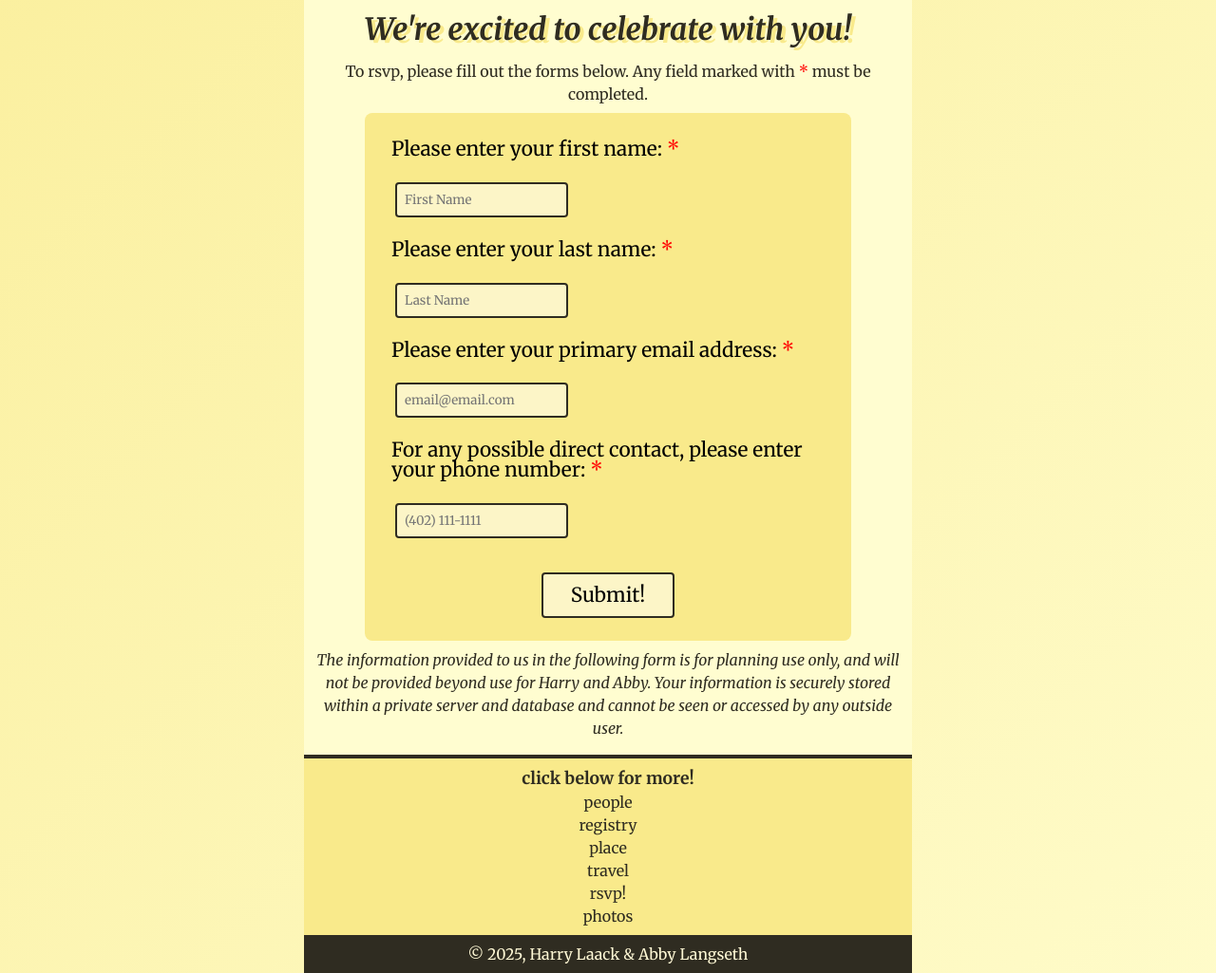
After one commit to hlaack/Wedding-Website, a Django app: page /wedding/rsvp.html in a window 1280 px wide. The commit adds this page. Shown: the part 281-1306 px from the top of the page at 95% size. Run offline with Django 4.2, Linux system fonts and the light colour scheme.

Commit message:
Finished password protection for RSVP form.
Integrated django server-side form validation, and set up a global password to access rsvp page. Next, going to add session interaction so that the user doesn't have to enter the password if their session is already valid.

```diff
--- a/wedding_website/rsvp/admin.py
+++ b/wedding_website/rsvp/admin.py
@@ -1,6 +1,7 @@
 from django.contrib import admin
 
-from .models import Family, Person
+from .models import Family, Person, RSVP_Protector
 
 admin.site.register(Family)
 admin.site.register(Person)
+admin.site.register(RSVP_Protector)
--- a/wedding_website/rsvp/static/css/styles.css
+++ b/wedding_website/rsvp/static/css/styles.css
@@ -702,3 +702,7 @@ input:focus {
 	}
 
 }
+
+.form-errors {
+	text-align: center;
+}
--- a/wedding_website/rsvp/templates/index.html
+++ b/wedding_website/rsvp/templates/index.html
@@ -94,7 +94,7 @@
                 <li><a href="#">registry</a></li>
                 <li><a href="#">place</a></li>
                 <li><a href="#">travel</a></li>
-                <li><a href="rsvp.html">rsvp!</a></li>
+                <li><a href="password_entry.html">rsvp!</a></li>
                 <li><a href="photos.html">photos</a></li>
             </ul>
         </nav>
--- a/wedding_website/rsvp/templates/people.html
+++ b/wedding_website/rsvp/templates/people.html
@@ -30,7 +30,7 @@
                     <li><a href="#">registry</a></li>
                     <li><a href="#">place</a></li>
                     <li><a href="#">travel</a></li>
-                    <li><a href="#">rsvp!</a></li>
+                    <li><a href="password_entry.html">rsvp!</a></li>
                     <li><a href="photos.html">photos</a></li>
                 </ul>
             </nav>
@@ -96,7 +96,7 @@
                 <li><a href="#">registry</a></li>
                 <li><a href="#">place</a></li>
                 <li><a href="#">travel</a></li>
-                <li><a href="rsvp.html">rsvp!</a></li>
+                <li><a href="password_entry.html">rsvp!</a></li>
                 <li><a href="photos.html">photos</a></li>
             </ul>
         </nav>
--- a/wedding_website/rsvp/templates/photos.html
+++ b/wedding_website/rsvp/templates/photos.html
@@ -31,7 +31,7 @@
                     <li><a href="#">registry</a></li>
                     <li><a href="#">place</a></li>
                     <li><a href="#">travel</a></li>
-                    <li><a href="rsvp.html">rsvp!</a></li>
+                    <li><a href="password_entry.html">rsvp!</a></li>
                 </ul>
             </nav>
 
@@ -66,7 +66,7 @@
                 <li><a href="#">registry</a></li>
                 <li><a href="#">place</a></li>
                 <li><a href="#">travel</a></li>
-                <li><a href="rsvp.html">rsvp!</a></li>
+                <li><a href="password_entry.html">rsvp!</a></li>
             </ul>
         </nav>
 
--- /dev/null
+++ b/wedding_website/rsvp/templates/rsvp.html
@@ -0,0 +1,102 @@
+<!DOCTYPE html>
+<html lang="en">
+
+<head>
+    <meta charset="UTF-8">
+    <meta name="viewport" content="width=device-width, initial-scale=1.0">
+    <title>Harry & Abby - Wedding Website</title>
+        <!-- TODO: ADD FAVICON -->
+    <!-- <link rel="icon" type="image/x-icon" href="/images/favicon.ico"> -->
+    {% load static %}
+    <link rel="stylesheet" type="text/css" href="{% static '/css/styles.css' %}">
+
+    <link rel="preconnect" href="https://fonts.googleapis.com">
+    <link rel="preconnect" href="https://fonts.gstatic.com" crossorigin>
+    <link href="https://fonts.googleapis.com/css2?family=Merriweather:ital,opsz,wght@0,18..144,300..900;1,18..144,300..900&display=swap" rel="stylesheet">
+
+</head>
+
+<body>
+
+    <div class="banner">
+
+        <h1><span class="pre_icon"><a href="index.html">Harry Laack & Abby Langseth</a></span><span class="ring_icon">💍</span></h1>
+
+        <div class="banner_nav">
+
+            <nav>
+                <ul>
+                    <li><a href="index.html">home</a></li>
+                    <li><a href="people.html">people</a></li>
+                    <li><a href="#">registry</a></li>
+                    <li><a href="#">place</a></li>
+                    <li><a href="#">travel</a></li>
+                    <li><a href="photos.html">photos</a></li>
+                </ul>
+            </nav>
+
+        </div>
+
+        {% load static %}
+        <img src={% static "images/temp/keyboard_double_arrow_left_48dp_000000_FILL0_wght400_GRAD0_opsz48.svg" %} alt="Menu icon." width="48" height="48">
+
+    </div>
+
+    <div class="rsvp_content">
+
+    <section class="content">
+
+    <div class="thumbnail"></div>
+
+    <section class="rsvp_text">
+
+        <h1>We're excited to celebrate with you!</h1>
+
+        <p>To rsvp, please fill out the forms below. Any field marked with <span class="required">*</span> must be completed.</p>
+
+    </section>
+
+    <form class="rsvp_form" action="/server/handle_form.js" method="post">
+
+        <label for="first_name">Please enter your first name: <span class="required">*</span></label><br>
+        <input type="text" id="first_name" name="first_name" placeholder="First Name"><br>
+        <label for="last_name">Please enter your last name: <span class="required">*</span></label><br>
+        <input type="text" id="last_name" name="last_name" placeholder="Last Name"><br>
+        <label for="email">Please enter your primary email address: <span class="required">*</span></label><br>
+        <input type="email" id="email" name="email" placeholder="email@email.com"><br>
+        <label for="phone_number">For any possible direct contact, please enter your phone number: <span class="required">*</span></label><br>
+        <input type="tel" id="phone_number" name="phone_number" placeholder="(402) 111-1111"><br>
+        <button type="submit" id="submit" name="submit">Submit!</button>
+
+    </form>
+
+    <div class="rsvp_clarification">
+        <p>The information provided to us in the following form is for planning use only, and will not be provided beyond use for Harry and Abby. Your information is securely stored within a private server and database and cannot be seen or accessed by any outside user.</p>
+    </div>
+
+    </div>
+
+    <div class="bottom_links rsvp_bottom_links">
+
+        <p>click below for more!</p>
+
+        <nav>
+            <ul>
+                <li><a href="#">people</a></li>
+                <li><a href="#">registry</a></li>
+                <li><a href="#">place</a></li>
+                <li><a href="#">travel</a></li>
+                <li><a href="#">rsvp!</a></li>
+                <li><a href="photos.html">photos</a></li>
+            </ul>
+        </nav>
+
+        <h3>&copy; 2025, Harry Laack & Abby Langseth</h3>
+
+    </div>
+
+    </section>
+
+</body>
+
+</html>
--- a/wedding_website/rsvp/urls.py
+++ b/wedding_website/rsvp/urls.py
@@ -6,5 +6,6 @@ urlpatterns = [
     path('people.html', views.people, name='people'),
     path('index.html', views.index, name='index'),
     path('photos.html', views.photos, name='photos'),
-    path('rsvp.html', views.password_entry, name='password_entry')
+    path('password_entry.html', views.rsvp_password_entry, name='password_entry'),
+    path('rsvp.html', views.rsvp_page, name='rsvp')
 ]
--- a/wedding_website/rsvp/views.py
+++ b/wedding_website/rsvp/views.py
@@ -10,5 +10,30 @@ def people(request):
 def photos(request):
     return render(request, 'photos.html')
 
-def password_entry(request):
-    return render(request, 'password_entry.html')
+# def password_entry(request):
+#     return render(request, 'password_entry.html')
+
+# def rsvp(request):
+#     return render(request, 'rsvp.html')
+
+from django.shortcuts import get_object_or_404
+from django.http import HttpResponseRedirect
+from django.urls import reverse
+from .forms import PasswordEntryForm
+
+def rsvp_password_entry(request):
+
+    if request.method == 'POST':
+
+        form = PasswordEntryForm(request.POST)
+
+        if form.is_valid():
+            return HttpResponseRedirect(reverse('rsvp'))
+
+    else:
+        form = PasswordEntryForm()
+
+    return render(request, 'password_entry.html', {'form': form})
+
+def rsvp_page(request):
+    return render(request, 'rsvp.html')
--- a/wedding_website/wedding_website/settings.py
+++ b/wedding_website/wedding_website/settings.py
@@ -124,3 +124,5 @@ STATIC_ROOT = 'F:/FILE STORAGE/DOCUMENTS/REPOS/Wedding-Website/wedding_website/r
 # https://docs.djangoproject.com/en/4.2/ref/settings/#default-auto-field
 
 DEFAULT_AUTO_FIELD = 'django.db.models.BigAutoField'
+
+RSVP_PASSWORD_HASH = 'pbkdf2_sha256$600000$LHGYPjVf8d44rTotSnCRCL$odrQpGZx2rjA5iHv/I1pzK6x+6jnB1CvSlnzO7gNvts='
--- a/wedding_website/wedding_website/urls.py
+++ b/wedding_website/wedding_website/urls.py
@@ -25,6 +25,6 @@ from django.urls import include
 
 urlpatterns = [
     path('admin/', admin.site.urls),
-    path('rsvp/', include('rsvp.urls')),
-    path('', RedirectView.as_view(url='rsvp/')),
+    path('wedding/', include('rsvp.urls')),
+    path('', RedirectView.as_view(url='wedding/')),
 ] + static(settings.STATIC_URL, document_root=settings.STATIC_ROOT)
```
Also changed, not shown: wedding_website/rsvp/forms.py (added, +20 -0 lines), wedding_website/rsvp/models.py (+7 -0 lines), wedding_website/rsvp/templates/password_entry.html (+10 -2 lines), wedding_website/db.sqlite3, wedding_website/rsvp/migrations/0002_rsvp_protector_alter_person_personid.py (added).
